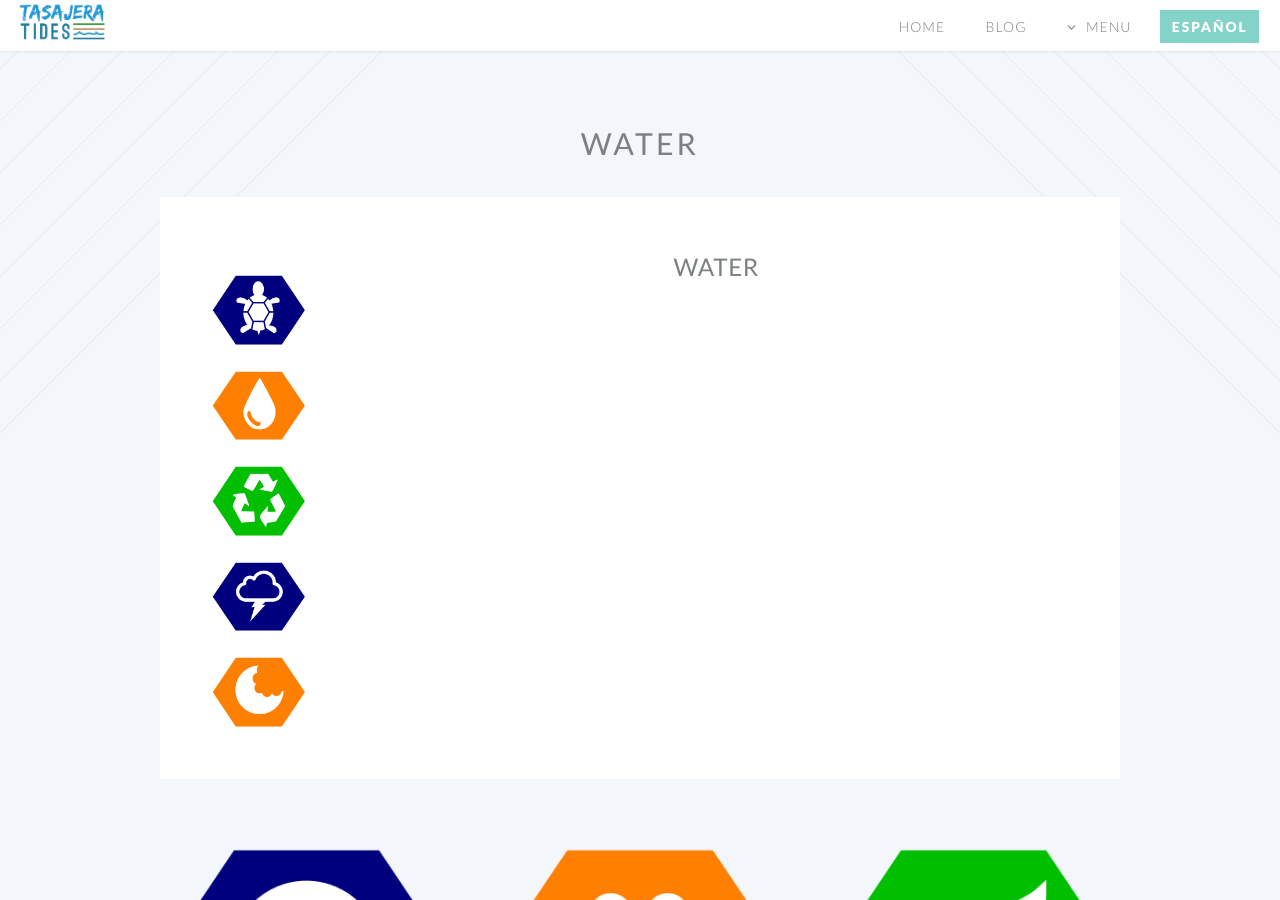
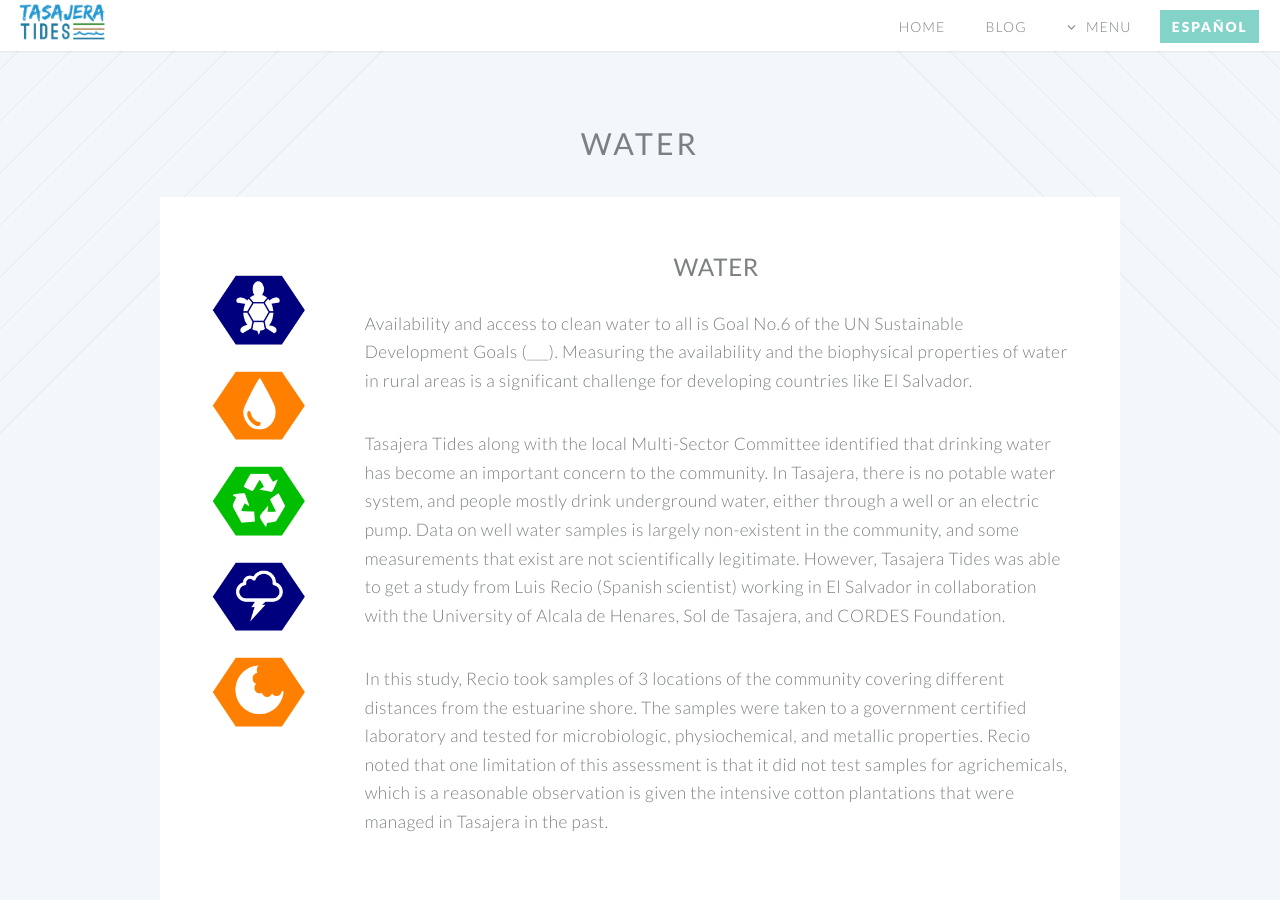
Before and after one commit to danteo90/danteo90.github.io, a Jekyll site: the page water.html, which Jekyll copies as it is, in a window 1280 px wide and 900 px high. Built offline with Jekyll 4.4.1, drawn with Linux system fonts in a browser that asks for light colours.

Commit message:
Update water.html

```diff
--- a/water.html
+++ b/water.html
@@ -137,6 +137,9 @@
 											<header>
 												<h3><strong>Water</strong></h3>
 											</header>
+											<p>Availability and access to clean water to all is Goal No.6 of the UN Sustainable Development Goals (___). Measuring the availability and the biophysical properties of water in rural areas is a significant challenge for developing countries like El Salvador.  </p>
+											<p>Tasajera Tides along with the local Multi-Sector Committee identified that drinking water has become an important concern to the community. In Tasajera, there is no potable water system, and people mostly drink underground water, either through a well or an electric pump. Data on well water samples is largely non-existent in the community, and some measurements that exist are not scientifically legitimate. However, Tasajera Tides was able to get a study from Luis Recio (Spanish scientist) working in El Salvador in collaboration with the University of Alcala de Henares, Sol de Tasajera, and CORDES Foundation.</p>
+											<p> In this study, Recio took samples of 3 locations of the community covering different distances from the estuarine shore. The samples were taken to a government certified laboratory and tested for microbiologic, physiochemical, and metallic properties. Recio noted that one limitation of this assessment is that it did not test samples for agrichemicals, which is a reasonable observation is given the intensive cotton plantations that were managed in Tasajera in the past.</p>
 										</section>
 									</div>
 
```
